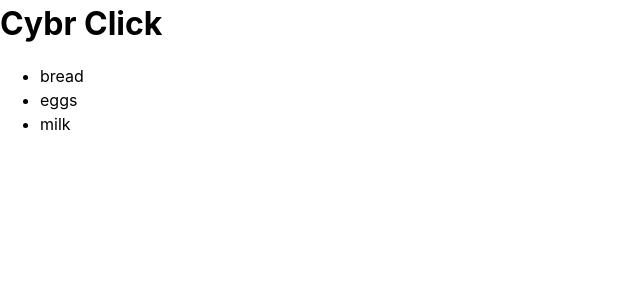
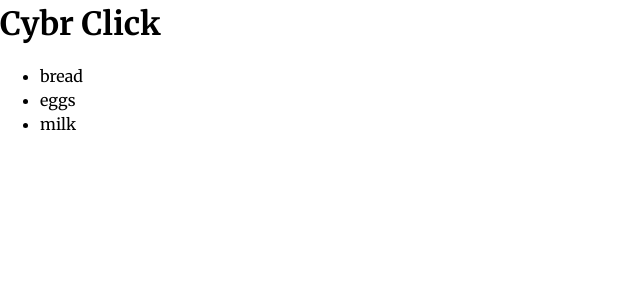
Before and after one commit to dewanwakilahmed/cybr-click, a React (Create React App) app in the folder client-web-app/: page / in a window 1280 px wide. Shown: the top 300 px of the page, without its empty margins (0-640 px from the left). Built offline with nearby package versions, Linux system fonts and the light colour scheme.

Commit message:
Added Merriweather Font

```diff
--- a/client-web-app/src/sass/base/_typography.scss
+++ b/client-web-app/src/sass/base/_typography.scss
@@ -0,0 +1,6 @@
+@import url("https://fonts.googleapis.com/css2?family=Merriweather:wght@400;700;900&display=swap");
+
+body {
+  font-family: "Merriweather", serif;
+  font-size: 16px;
+}
```
